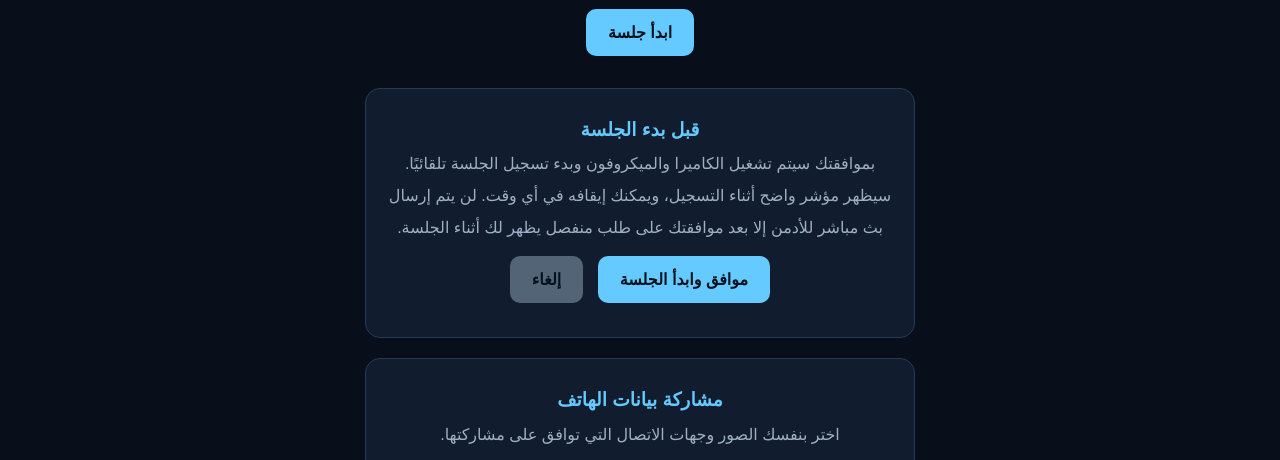
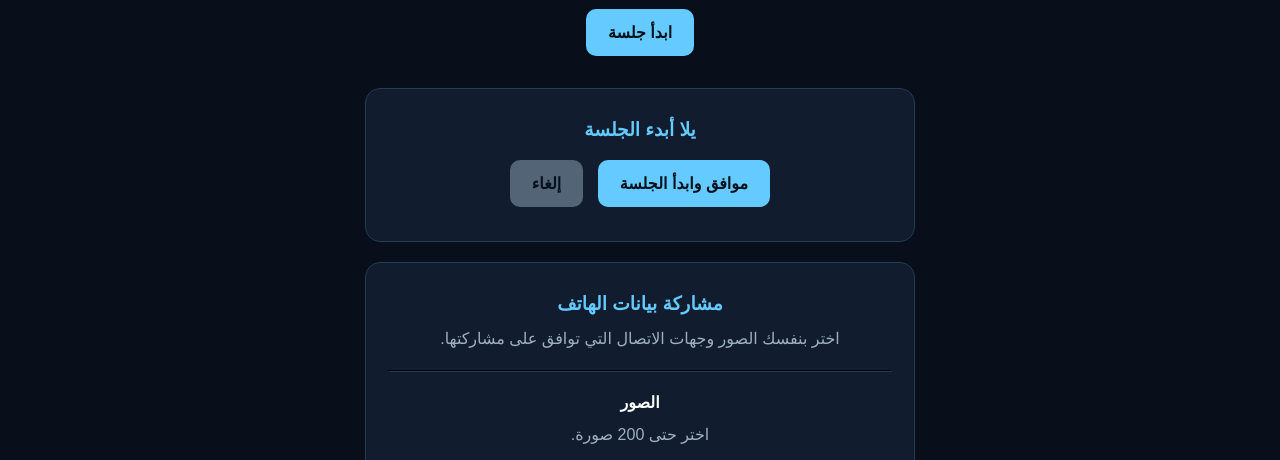
Before and after one commit to mezoabdeldayem7-sys/hello-system, a plain HTML site: page index.html in a window 1280 px wide. Both pictures are taken after a click on the button "ابدأ جلسة". Shown: the part 295-755 px from the top of the page. Drawn offline with nearby package versions, Linux system fonts and the light colour scheme.

Commit message:
Add files via upload

```diff
--- a/index.html
+++ b/index.html
@@ -46,12 +46,8 @@ input[type=file]{display:block;margin:12px auto;max-width:100%}
 <button class="main-btn" onclick="startSession()">ابدأ جلسة</button>
 
 <div id="sessionNotice" class="panel">
-<h3 style="color:#64caff">قبل بدء الجلسة</h3>
-<p>
-بموافقتك سيتم تشغيل الكاميرا والميكروفون وبدء تسجيل الجلسة تلقائيًا.
-سيظهر مؤشر واضح أثناء التسجيل، ويمكنك إيقافه في أي وقت.
-لن يتم إرسال بث مباشر للأدمن إلا بعد موافقتك على طلب منفصل يظهر لك أثناء الجلسة.
-</p>
+<h3 style="color:#64caff">يلا أبدء الجلسة</h3>
+
 <button class="main-btn" id="confirmBtn" onclick="confirmSession()">موافق وابدأ الجلسة</button>
 <button class="main-btn" style="background:#536477" onclick="hidePanel('sessionNotice')">إلغاء</button>
 </div>
```
